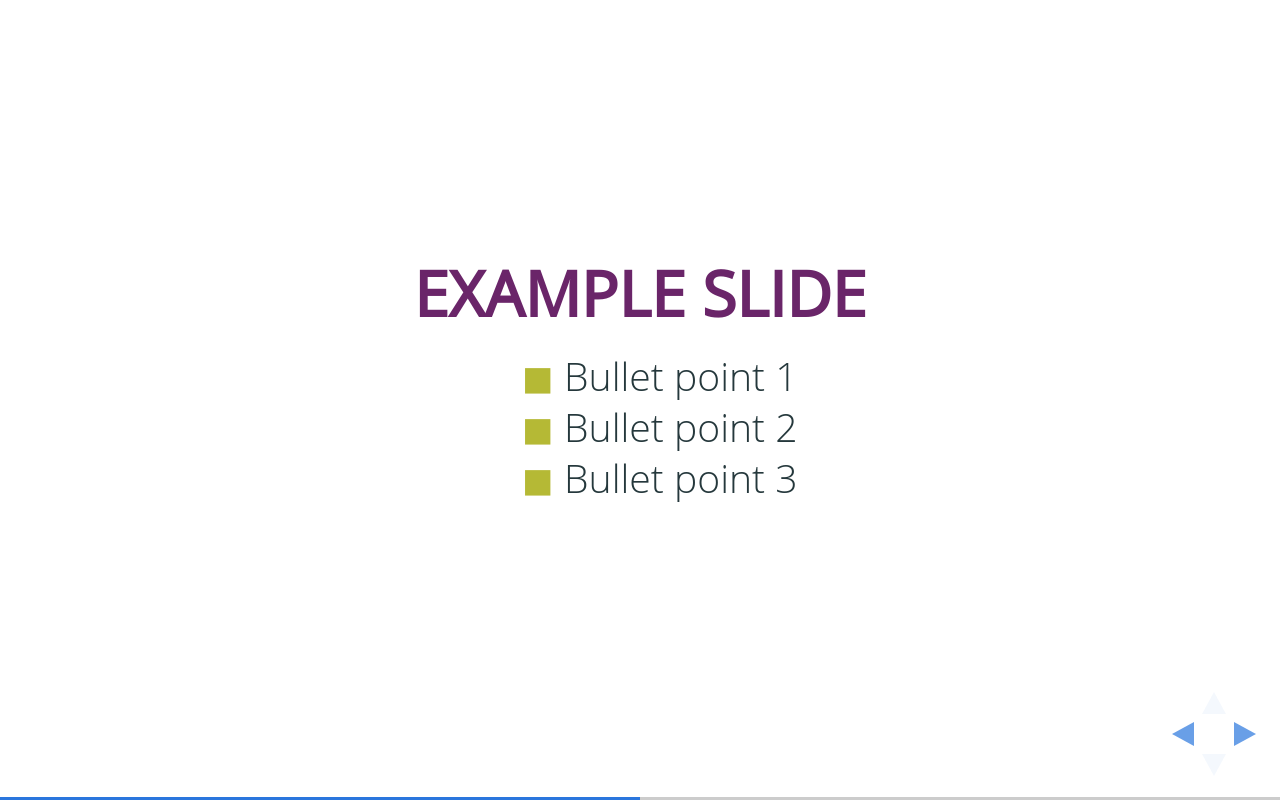
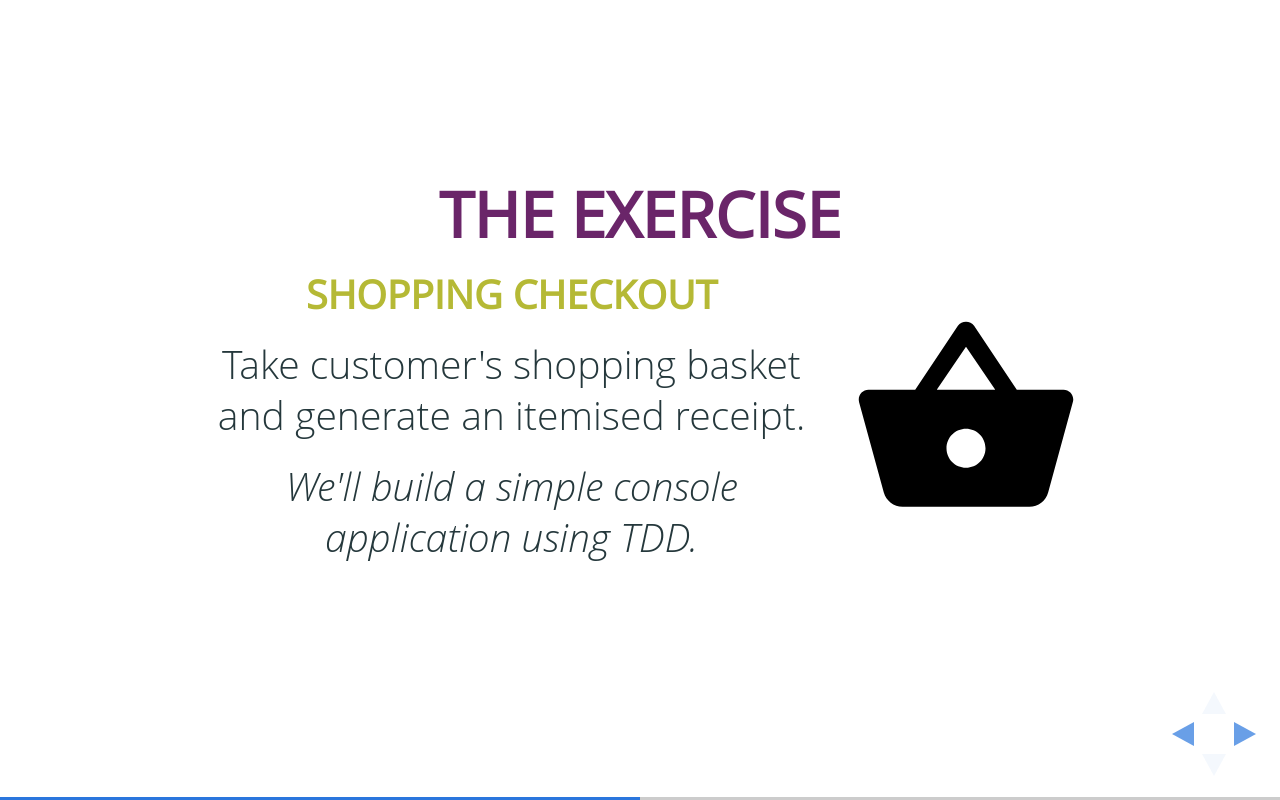
Before and after one commit to brookingcharlie/solid-slides, a website: page index.html in a window 1280 px wide. Both pictures are taken after a click on the element 1251 px from the left and 734 px from the top of the page. Drawn offline with nearby package versions, Linux system fonts and the light colour scheme; files that its build step writes are made by us from their sources; a web font is replaced by a local one.

Commit message:
add basic exercise slide

```diff
--- a/index.html
+++ b/index.html
@@ -45,12 +45,17 @@
 				</section>
 
 				<section>
-					<h2>Example slide</h2>
-					<ul>
-						<li>Bullet point 1</li>
-						<li>Bullet point 2</li>
-						<li>Bullet point 3</li>
-					</ul>
+					<h2>The exercise</h2>
+					<div style="display: inline-block; width: 65%;">
+						<h4>Shopping checkout</h4>
+						<p>
+							Take customer's shopping basket and generate an itemised receipt.
+						</p>
+						<p><em>We'll build a simple console application using TDD.</em></p>
+					</div>
+					<div style="display: inline-block; width: 25%;">
+						<img class="no-border" style="width: 100%;" src="img/ic_shopping_basket_48px.svg">
+					</div>
 				</section>
 
 				<section>
```
Also changed, not shown: img/README.md (added), img/ic_shopping_basket_48px.svg (added).
